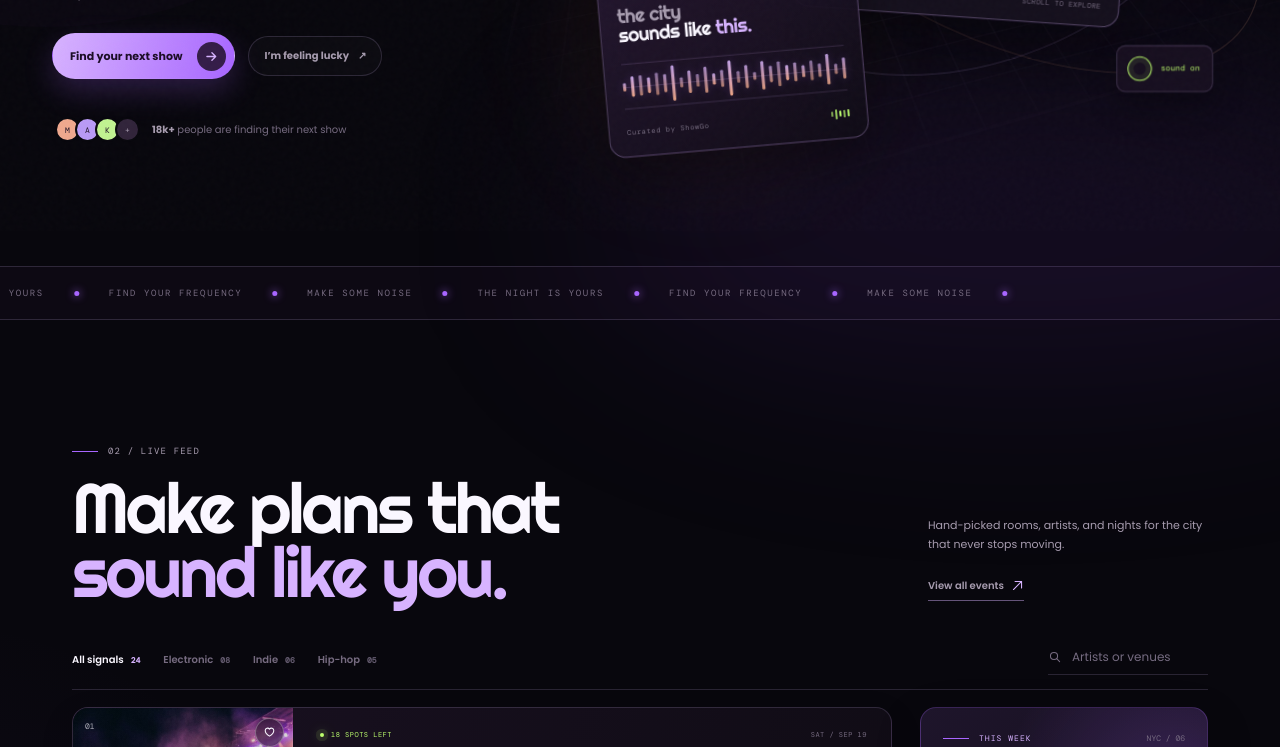
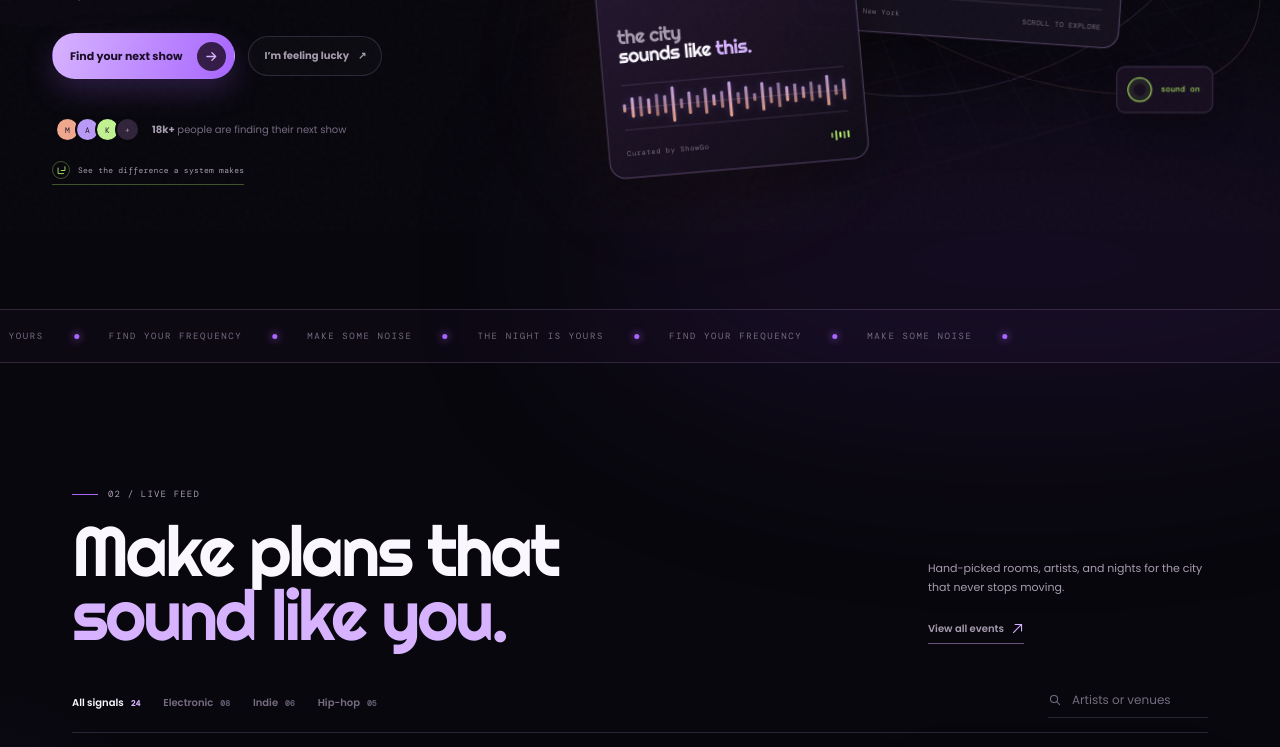
Before and after one commit to Oxtercreed/a-project, a plain HTML site: page index.html in a window 1280 px wide. Shown: the part 569-1316 px from the top of the page. Drawn offline with nearby package versions, Linux system fonts and the light colour scheme; animation ran at ten frames a second.

Commit message:
Make design comparison easier to discover
Co-authored-by: arena-agent <297053741+arena-agent@users.noreply.github.com>

```diff
--- a/index.html
+++ b/index.html
@@ -31,6 +31,7 @@
         <a class="nav-item is-active" href="#discover">Discover</a>
         <a class="nav-item" href="#events">Live feed</a>
         <a class="nav-item" href="#venues">Venues</a>
+        <a class="nav-item" href="#skill-difference">Compare</a>
         <a class="nav-item" href="#community">Community</a>
       </nav>
 
@@ -76,6 +77,7 @@
             <div class="avatar-stack" aria-hidden="true"><span class="avatar avatar-a">M</span><span class="avatar avatar-b">A</span><span class="avatar avatar-c">K</span><span class="avatar avatar-more">+</span></div>
             <p><strong>18k+</strong> people are finding their next show</p>
           </div>
+          <a class="hero-compare-link" href="#skill-difference"><span aria-hidden="true"><svg viewBox="0 0 16 16" fill="none"><path d="M3 4.5v8h8M7.5 8H13V2.5" stroke="currentColor" stroke-width="1.2" stroke-linecap="round" stroke-linejoin="round" /></svg></span> See the difference a system makes</a>
         </div>
 
         <div class="hero-art" aria-label="A live signal preview for ShowGo">
--- a/styles.css
+++ b/styles.css
@@ -651,6 +651,40 @@ kbd {
   color: var(--color-muted-foreground);
 }
 
+.hero-compare-link {
+  display: inline-flex;
+  align-items: center;
+  gap: 8px;
+  margin-top: 19px;
+  padding-bottom: 5px;
+  border-bottom: 1px solid rgba(189, 255, 110, .3);
+  color: var(--color-muted-foreground);
+  font-family: var(--font-mono);
+  font-size: 8px;
+  letter-spacing: .03em;
+  transition: color var(--motion-fast) ease, gap var(--motion-fast) ease, border-color var(--motion-fast) ease;
+}
+
+.hero-compare-link:hover {
+  gap: 11px;
+  border-color: var(--color-accent);
+  color: var(--color-accent);
+}
+
+.hero-compare-link span {
+  display: grid;
+  width: 18px;
+  height: 18px;
+  place-items: center;
+  border: 1px solid rgba(189, 255, 110, .3);
+  border-radius: 50%;
+  color: var(--color-accent);
+}
+
+.hero-compare-link svg {
+  width: 11px;
+}
+
 .avatar-stack,
 .metric-avatars {
   display: flex;
```
